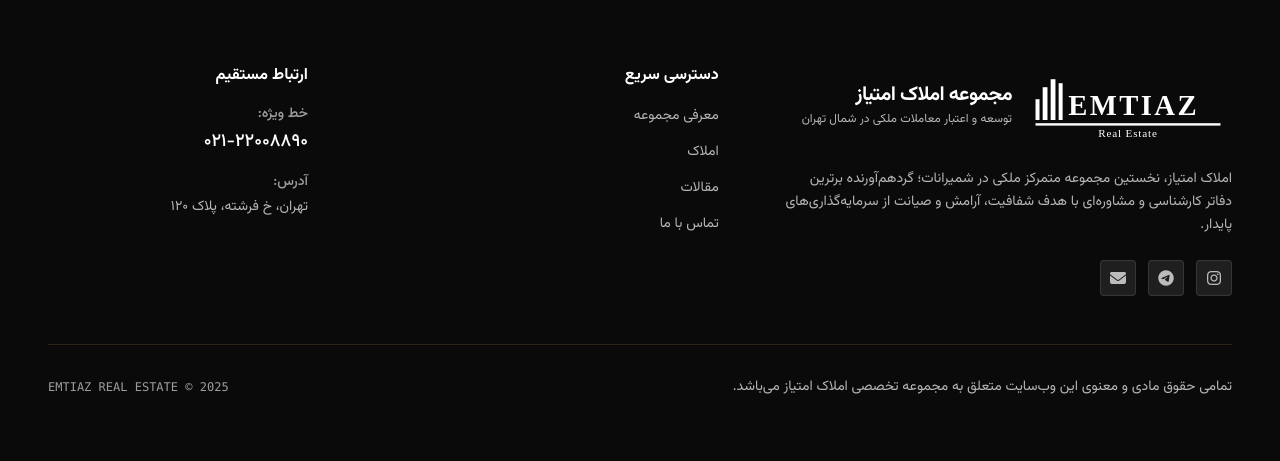
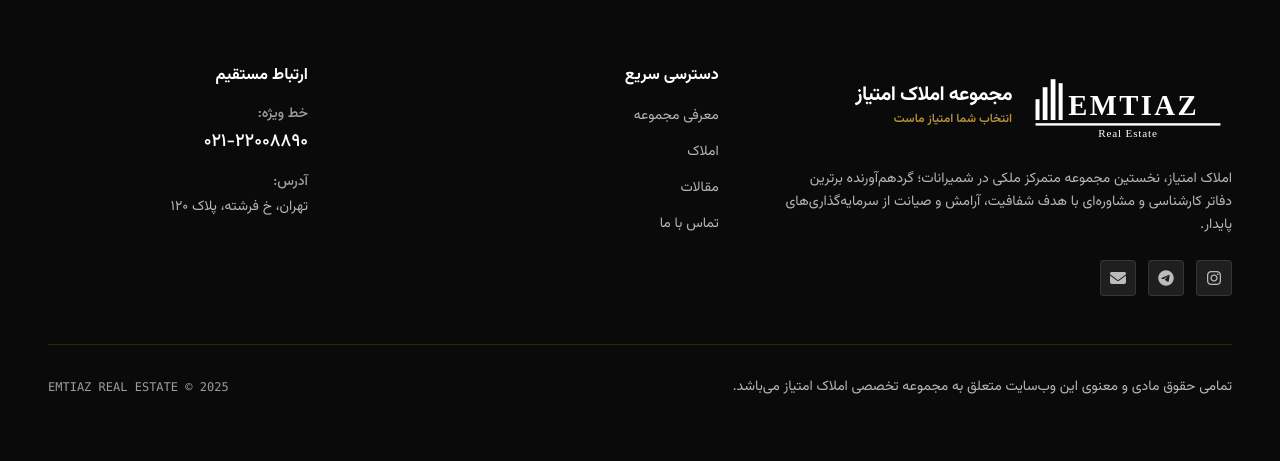
Before and after one commit to MErfanPld/emtiaz-backend, a Django app: page /blog/ in a window 1280 px wide. Shown: the part 748-1209 px from the top of the page. Run offline with Django 5.2, Linux system fonts and the light colour scheme; data that the repository does not hold is empty; some libraries are stand-ins or nearby versions.

Commit message:
feat(footer): add slogan

```diff
--- a/templates/includes/footer.html
+++ b/templates/includes/footer.html
@@ -20,8 +20,8 @@
               <span class="text-lg sm:text-xl font-bold text-white tracking-tight">
                 {% if LANGUAGE_CODE == 'en' %}Emtiaz Real Estate{% else %}مجموعه املاک امتیاز{% endif %}
               </span>
-              <span class="text-xs text-white/70 mt-0.5">
-                {% if LANGUAGE_CODE == 'en' %}Credibility in northern Tehran property deals{% else %}توسعه و اعتبار معاملات ملکی در شمال تهران{% endif %}
+              <span class="text-xs text-secondary font-semibold mt-0.5">
+                {% if LANGUAGE_CODE == 'en' %}Your choice is our distinction{% else %}انتخاب شما امتیاز ماست{% endif %}
               </span>
             </div>
           </a>
@@ -53,7 +53,7 @@
         <ul class="space-y-3">
           <li><a class="text-white/70 hover:text-white transition-colors text-sm" href="{% url 'core:about' %}">{% if LANGUAGE_CODE == 'en' %}About{% else %}معرفی مجموعه{% endif %}</a></li>
           <li><a class="text-white/70 hover:text-white transition-colors text-sm" href="{% url 'real_estate:list' %}">{% if LANGUAGE_CODE == 'en' %}Properties{% else %}املاک{% endif %}</a></li>
-                    <li><a class="text-white/70 hover:text-white transition-colors text-sm" href="{% url 'blog:list' %}">{% if LANGUAGE_CODE == 'en' %}Properties{% else %}مقالات{% endif %}</a></li>
+          <li><a class="text-white/70 hover:text-white transition-colors text-sm" href="{% url 'blog:list' %}">{% if LANGUAGE_CODE == 'en' %}Blog{% else %}مقالات{% endif %}</a></li>
           <li><a class="text-white/70 hover:text-white transition-colors text-sm" href="{% url 'core:about' %}#visit">{% if LANGUAGE_CODE == 'en' %}Contact{% else %}تماس با ما{% endif %}</a></li>
         </ul>
       </div>
```
